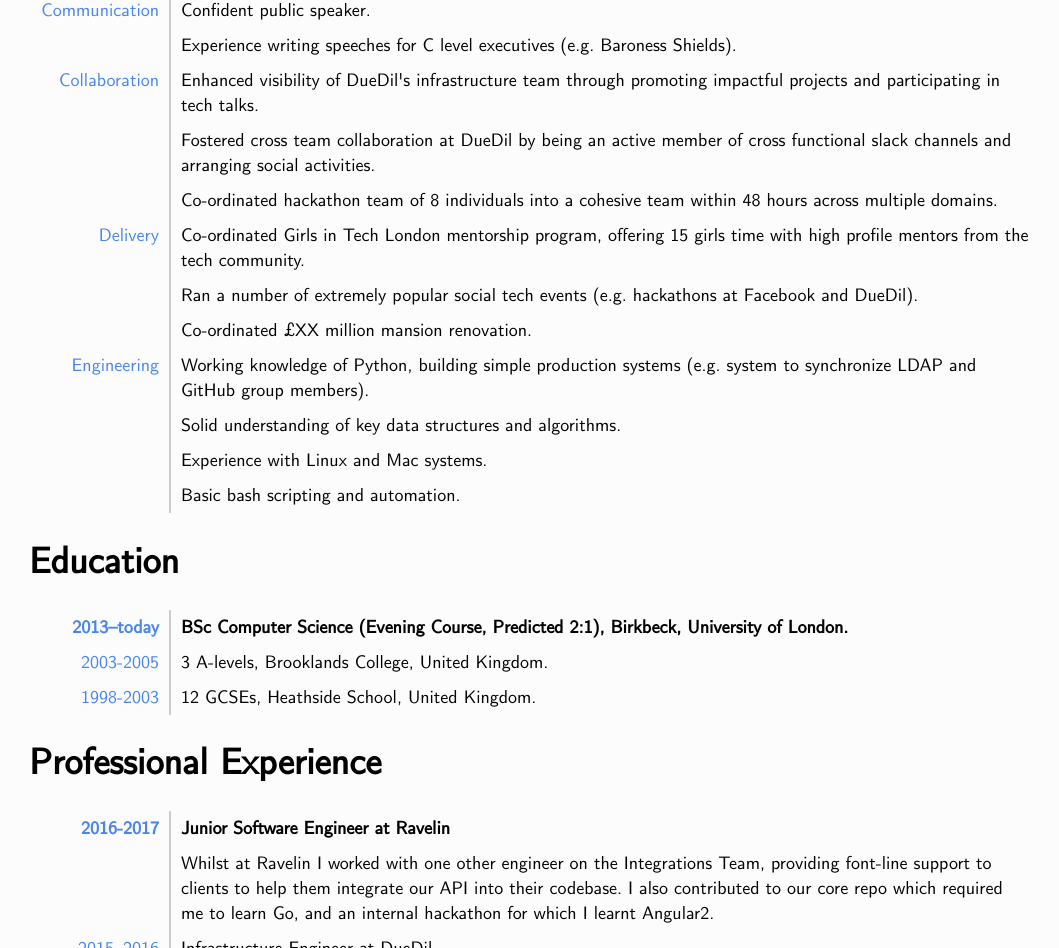
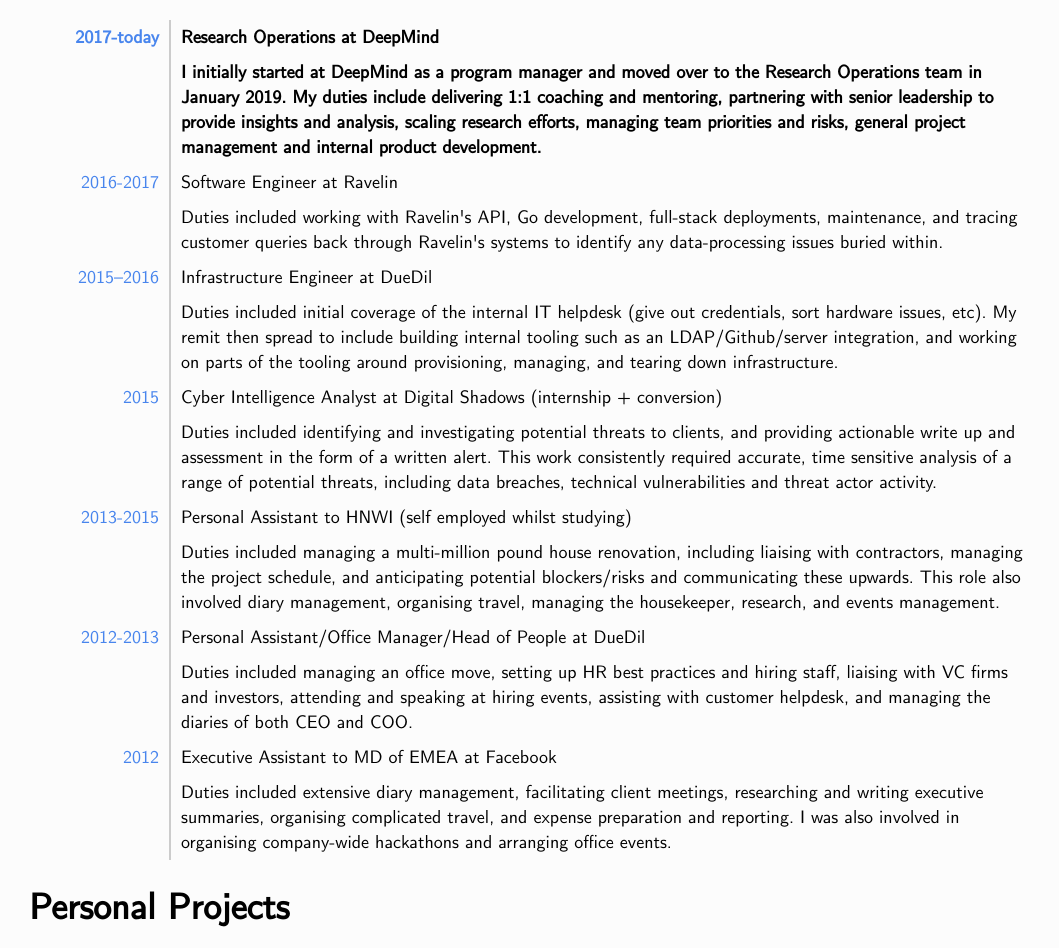
Before and after one commit to derpson/cv, a plain HTML site: page index.html in a window 1280 px wide. Shown: the part 546-1494 px from the top of the page, without its empty margins (111-1170 px from the left). Drawn offline with Linux system fonts and the light colour scheme.

Commit message:
Updated CV

```diff
--- a/index.html
+++ b/index.html
@@ -85,61 +85,13 @@
 <body>
 <div id="header">
 <h1 class="title">Louise Deason</h1>
-<h2 class="author"><strong>Email:</strong> <script type="text/javascript">
-<!--
-h='&#x67;&#x6d;&#x61;&#x69;&#108;&#46;&#x63;&#x6f;&#x6d;';a='&#64;';n='&#108;&#x6f;&#x75;&#x69;&#x73;&#x65;&#46;&#100;&#x65;&#x61;&#x73;&#x6f;&#110;';e=n+a+h;
-document.write('<a h'+'ref'+'="ma'+'ilto'+':'+e+'" clas'+'s="em' + 'ail">'+e+'<\/'+'a'+'>');
-// -->
-</script><noscript>&#108;&#x6f;&#x75;&#x69;&#x73;&#x65;&#46;&#100;&#x65;&#x61;&#x73;&#x6f;&#110;&#32;&#x61;&#116;&#32;&#x67;&#x6d;&#x61;&#x69;&#108;&#32;&#100;&#x6f;&#116;&#32;&#x63;&#x6f;&#x6d;</noscript> - <strong>Mobile:</strong> <a href="tel:+447557383665">+44-7557-383-665</a></h2>
+<h2 class="author"><strong>Email:</strong> <a href="mailto:louise.deason@gmail.com">louise.deason@gmail.com</a> - <strong>Mobile:</strong> <a href="tel:+447557383665">+44-7557-383-665</a></h2>
 </div>
 <p><strong>A reliable, honest and enthusiastic individual, with excellent communication skills and good leadership qualities. I have the attitude and aptitude to logically solve problems as well as prioritise tasks and meet deadlines effectively and efficiently. Committed to bridging the gender gap in technology roles through running mentorship schemes and events for women.</strong></p>
-<h1 id="key-skills">Key Skills</h1>
-<dl>
-<dt>Management</dt>
-<dd>Managed Commercial Officer and Community Manager at DueDil.
-</dd>
-<dd>Ran sprints and retrospectives at DueDil.
-</dd>
-<dd>Managed volunteer associates at Girls in Tech London.
-</dd>
-<dt>Strategy/KPIs</dt>
-<dd>Helped set quarterly OKRs at DueDil.
-</dd>
-<dd>Defined strategy for Girls in Tech London.
-</dd>
-<dt>Communication</dt>
-<dd>Confident public speaker.
-</dd>
-<dd>Experience writing speeches for C level executives (e.g. Baroness Shields).
-</dd>
-<dt>Collaboration</dt>
-<dd>Enhanced visibility of DueDil's infrastructure team through promoting impactful projects and participating in tech talks.
-</dd>
-<dd>Fostered cross team collaboration at DueDil by being an active member of cross functional slack channels and arranging social activities.
-</dd>
-<dd>Co-ordinated hackathon team of 8 individuals into a cohesive team within 48 hours across multiple domains.
-</dd>
-<dt>Delivery</dt>
-<dd>Co-ordinated Girls in Tech London mentorship program, offering 15 girls time with high profile mentors from the tech community.
-</dd>
-<dd>Ran a number of extremely popular social tech events (e.g. hackathons at Facebook and DueDil).
-</dd>
-<dd>Co-ordinated £XX million mansion renovation.
-</dd>
-<dt>Engineering</dt>
-<dd>Working knowledge of Python, building simple production systems (e.g. system to synchronize LDAP and GitHub group members).
-</dd>
-<dd>Solid understanding of key data structures and algorithms.
-</dd>
-<dd>Experience with Linux and Mac systems.
-</dd>
-<dd>Basic bash scripting and automation.
-</dd>
-</dl>
 <h1 id="education">Education</h1>
 <dl>
-<dt><strong>2013–today</strong></dt>
-<dd><strong>BSc Computer Science (Evening Course, Predicted 2:1), Birkbeck, University of London.</strong>
+<dt>2014-2017</dt>
+<dd>BSc Computer Science, Birkbeck, University of London.
 </dd>
 <dt>2003-2005</dt>
 <dd>3 A-levels, Brooklands College, United Kingdom.
@@ -150,43 +102,48 @@
 </dl>
 <h1 id="professional-experience">Professional Experience</h1>
 <dl>
-<dt><strong>2016-2017</strong></dt>
-<dd><strong>Junior Software Engineer at Ravelin</strong>
+<dt><strong>2017-today</strong></dt>
+<dd><strong>Research Operations at DeepMind</strong>
 </dd>
-<dd>Whilst at Ravelin I worked with one other engineer on the Integrations Team, providing font-line support to clients to help them integrate our API into their codebase. I also contributed to our core repo which required me to learn Go, and an internal hackathon for which I learnt Angular2.
+<dd><strong>I initially started at DeepMind as a program manager and moved over to the Research Operations team in January 2019. My duties include delivering 1:1 coaching and mentoring, partnering with senior leadership to provide insights and analysis, scaling research efforts, managing team priorities and risks, general project management and internal product development.</strong>
+</dd>
+<dt>2016-2017</dt>
+<dd>Software Engineer at Ravelin
+</dd>
+<dd>Duties included working with Ravelin's API, Go development, full-stack deployments, maintenance, and tracing customer queries back through Ravelin's systems to identify any data-processing issues buried within.
 </dd>
 <dt>2015–2016</dt>
 <dd>Infrastructure Engineer at DueDil
 </dd>
-<dd>In my final year of university, I wanted to put the skills I had learned in to practice, and was offered a job on the engineering team at DueDil. Although I was initially employed to cover the internal IT helpdesk (give out credentials, sort hardware issues, etc), my remit spread to include building internal tooling such as an LDAP/Github/server integration, and working on parts of the tooling around provisioning, managing, and tearing down infrastructure.
+<dd>Duties included initial coverage of the internal IT helpdesk (give out credentials, sort hardware issues, etc). My remit then spread to include building internal tooling such as an LDAP/Github/server integration, and working on parts of the tooling around provisioning, managing, and tearing down infrastructure.
 </dd>
 <dt>2015</dt>
-<dd>Cyber Intelligence Analyst at Digital Shadows
+<dd>Cyber Intelligence Analyst at Digital Shadows (internship + conversion)
 </dd>
-<dd>I joined Digital Shadows on a three month internship whilst at university, and following this was offered a full time position. My primary role was to identify and investigate potential threats to clients, then provide actionable write up and assessment in the form of a written alert. This work consistently required accurate, time sensitive analysis of a range of potential threats, including data breaches, technical vulnerabilities and threat actor activity.
+<dd>Duties included identifying and investigating potential threats to clients, and providing actionable write up and assessment in the form of a written alert. This work consistently required accurate, time sensitive analysis of a range of potential threats, including data breaches, technical vulnerabilities and threat actor activity.
 </dd>
 <dt>2013-2015</dt>
-<dd>Personal Assistant to HNWI (Self Employed)
+<dd>Personal Assistant to HNWI (self employed whilst studying)
 </dd>
-<dd>Whilst at university, I worked two days a week term time and full time during breaks, from the private residence of a HNWI. The couple had recently purchased a multi million pound house and were having it completely renovated. I was tasked with overseeing the project, including liaising with contractors, managing the project schedule, and anticipating potential blockers/risks and communicating these upwards. This role also involved diary management, organising travel, managing the housekeeper, research, and event management.
+<dd>Duties included managing a multi-million pound house renovation, including liaising with contractors, managing the project schedule, and anticipating potential blockers/risks and communicating these upwards. This role also involved diary management, organising travel, managing the housekeeper, research, and events management.
 </dd>
 <dt>2012-2013</dt>
 <dd>Personal Assistant/Office Manager/Head of People at DueDil
 </dd>
-<dd>I joined DueDil as employee number 18, in the catch-all title of Office Manager. During this time I managed an office move, set up HR best practices and hired staff, liaised with VC firms and investors, attended hiring events including speaking on a panel at Silicon Milkroundabout, assisted with our customer helpdesk, and managed the diaries of both CEO and COO. I also organised and took part in the company hackathon in which I built the foundations for an employee intranet integrated with GitHub, Google Calendar and Google Mail.
+<dd>Duties included managing an office move, setting up HR best practices and hiring staff, liaising with VC firms and investors, attending and speaking at hiring events, assisting with customer helpdesk, and managing the diaries of both CEO and COO.
 </dd>
 <dt>2012</dt>
-<dd>Executive Assistant at Facebook
+<dd>Executive Assistant to MD of EMEA at Facebook
 </dd>
-<dd>I was employed at Facebook as PA to the MD of EMEA, Joanna Shields. My duties included extensive diary management, facilitating client meetings, researching and writing executive summaries, organising complicated travel, and expense preparation and reporting. I was also involved in organising company-wide hackathons and arranging office events. Whilst working at Facebook I started a part time Computer Science course in the evening, which I converted to full time in Aug 2013.
+<dd>Duties included extensive diary management, facilitating client meetings, researching and writing executive summaries, organising complicated travel, and expense preparation and reporting. I was also involved in organising company-wide hackathons and arranging office events.
 </dd>
 </dl>
 <h1 id="personal-projects">Personal Projects</h1>
 <dl>
 <dt>2013-today</dt>
-<dd>Board Member, Girls in Tech London
+<dd>Co-founder &amp; Board Member, DevelopHer
 </dd>
-<dd>I am a board member and currently work on the events team for Girls in Tech, organising and running both technical and non-technical events for women in London. Having been the first female hire at a 17 strong startup, I believe it is important for women to get the encouragement and skills they need to excel in their fields. We have recently launched a highly successful mentoring programme for women looking to take the next step in their careers.
+<dd>DevelopHer is a non-profit community dedicated to bringing women in technology together to create both opportunities and a network of support through events, workshops, and learning. We aim to develop careers, to develop confidence and develop change.
 </dd>
 <dt>2013</dt>
 <dd>Seekr
@@ -194,5 +151,11 @@
 <dd>Seekr was an app created during a 48 hour hackathon. Our team created a map based event discovery app, using server side clustering and matching to detect and classify events of any size based on a realtime feed of social media from various sources. The map was populated from data gathered from Twitter, Instagram, Flickr as well as a photo capture interface in the app. We created an iOS application powered by a NodeJS + Elasticsearch API hosted in EC2 which was populated by a Laravel PHP application that gathered social media from external sources.
 </dd>
 </dl>
+<h1 id="publications">Publications</h1>
+<dl>
+<dt>2018</dt>
+<dd>Max Jaderberg et al. &quot;Human-level performance in first-person multiplayer games with population-based deep reinforcement learning&quot; Jul 3, 2018. URL: <a href="https://arxiv.org/pdf/1807.01281.pdf" class="uri">https://arxiv.org/pdf/1807.01281.pdf</a>
+</dd>
+</dl>
 </body>
 </html>
```
